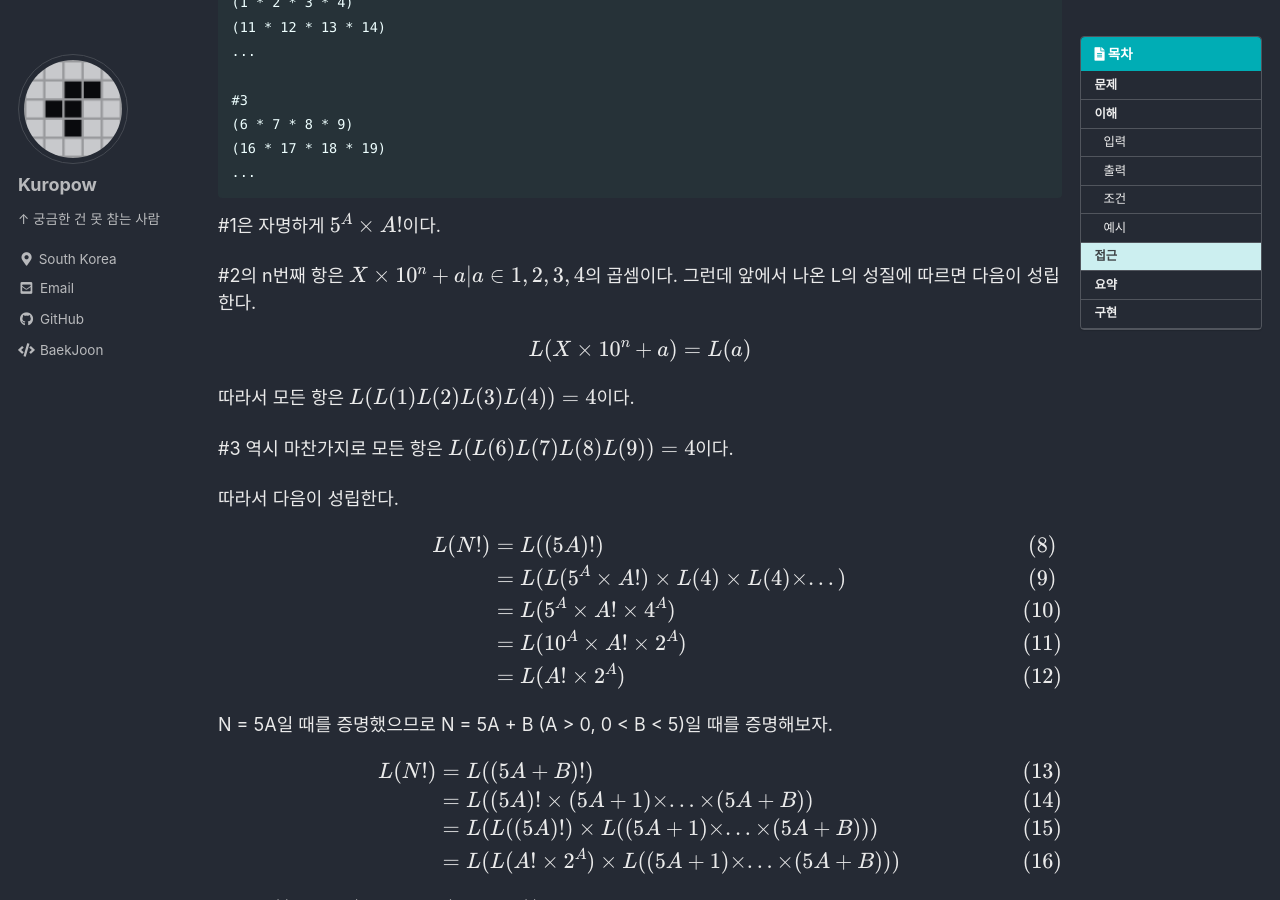
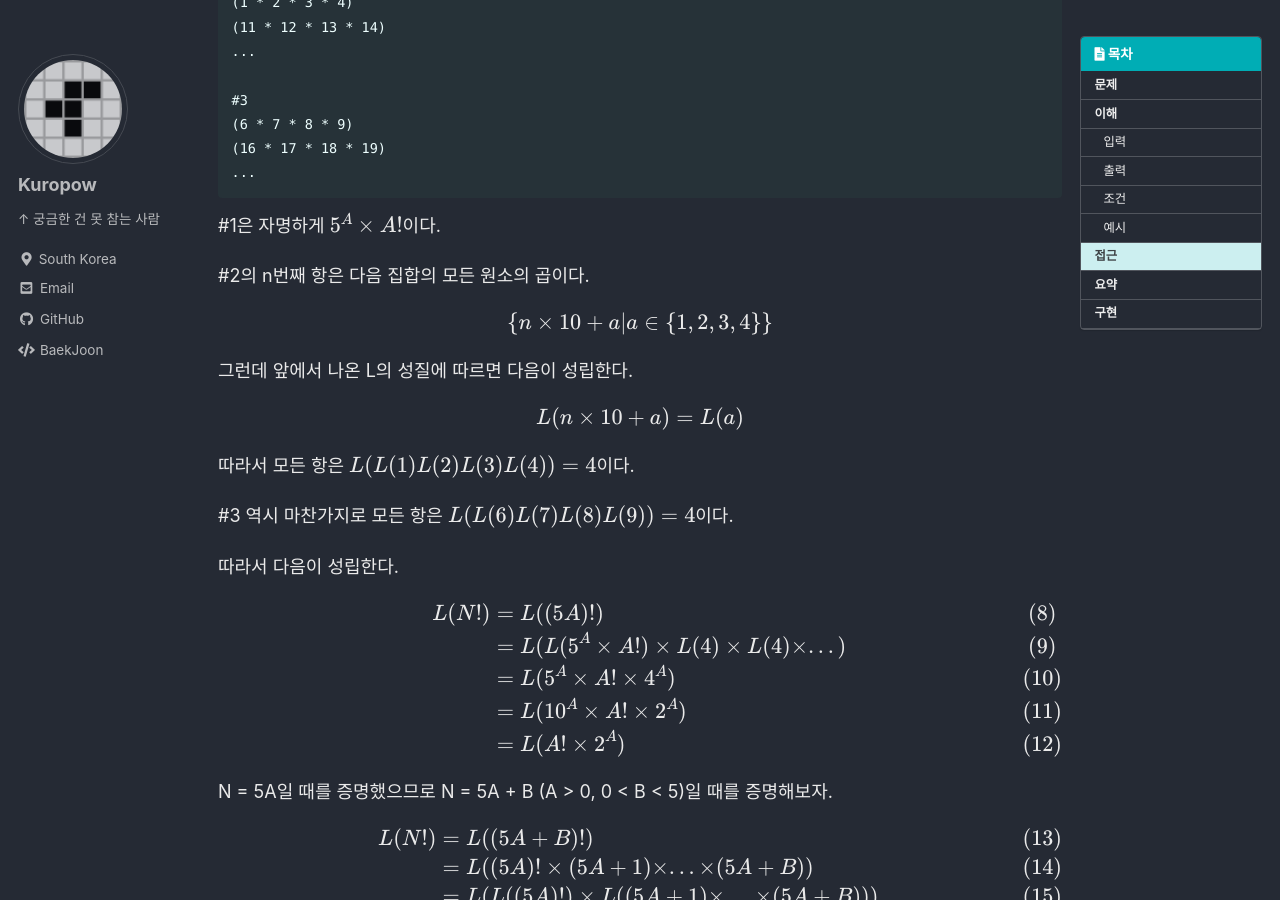
Before and after one commit to kuro11pow2/kuro11pow2.github.io, a Jekyll site: the page built from _posts/2022-03-24-2234.md, in a window 1280 px wide and 900 px high, scrolled down 2361 px. Built offline with Jekyll 4.4.1, drawn with Linux system fonts in a browser that asks for light colours; cached includes are drawn as plain includes; formulas are drawn with MathJax 3; comment, search, counter and statistics services are not loaded; some of the changed text lies outside the part shown.

Commit message:
마지막 팩토리얼 수2 수정

```diff
--- a/_posts/2022-03-24-2234.md
+++ b/_posts/2022-03-24-2234.md
@@ -112,11 +112,16 @@ $$
 
 #1은 자명하게 $5^A\times A!$이다.
 
-#2의 n번째 항은 $\{X \times 10^n  + a|a \in \{1,2,3,4\}\}$의 곱셈이다.
+#2의 n번째 항은 다음 집합의 모든 원소의 곱이다.
+
+$$
+\{n \times 10 + a|a \in \{1,2,3,4\}\}
+$$
+
 그런데 앞에서 나온 L의 성질에 따르면 다음이 성립한다.
 
 $$
-L(X \times 10^n + a) = L(a)
+L(n \times 10 + a) = L(a)
 $$
 
 따라서 모든 항은 $L(L(1)L(2)L(3)L(4)) = 4$이다.
```
Also changed, not shown: other parts of _posts/2022-03-24-2234.md (+1 -1 lines).
